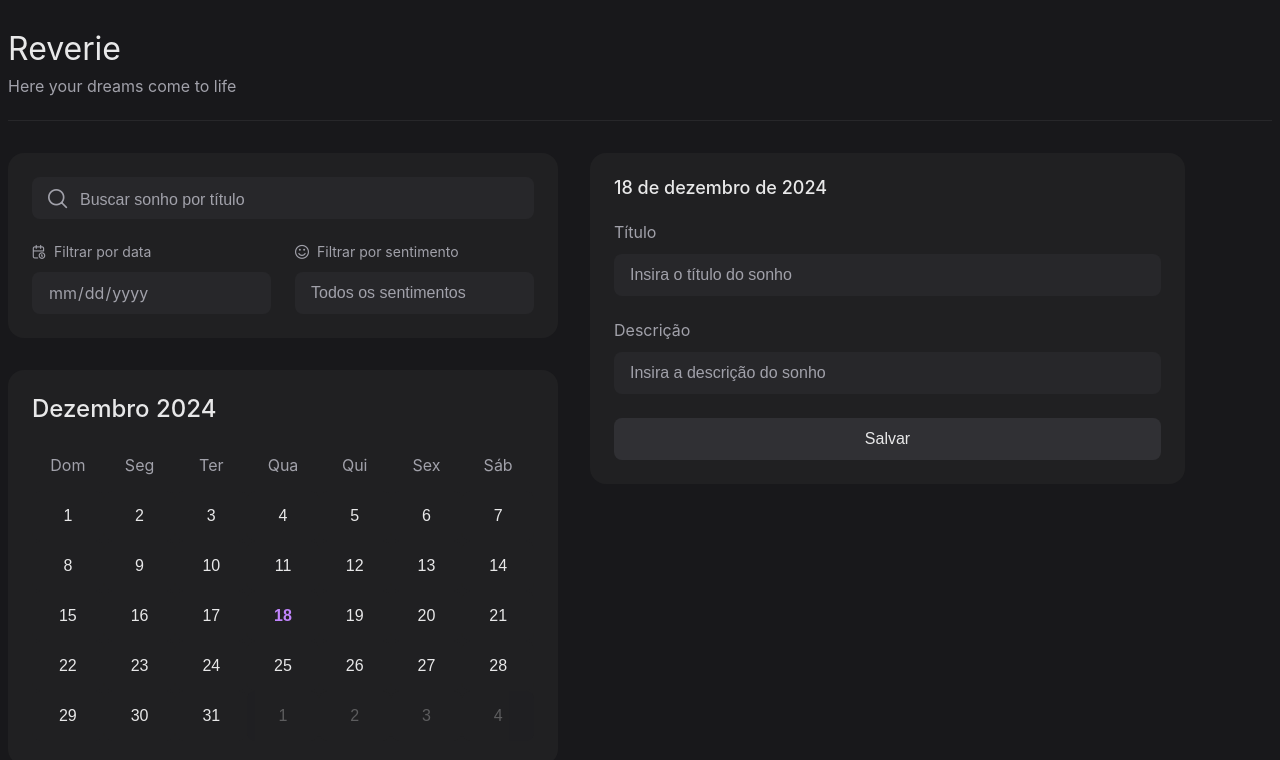
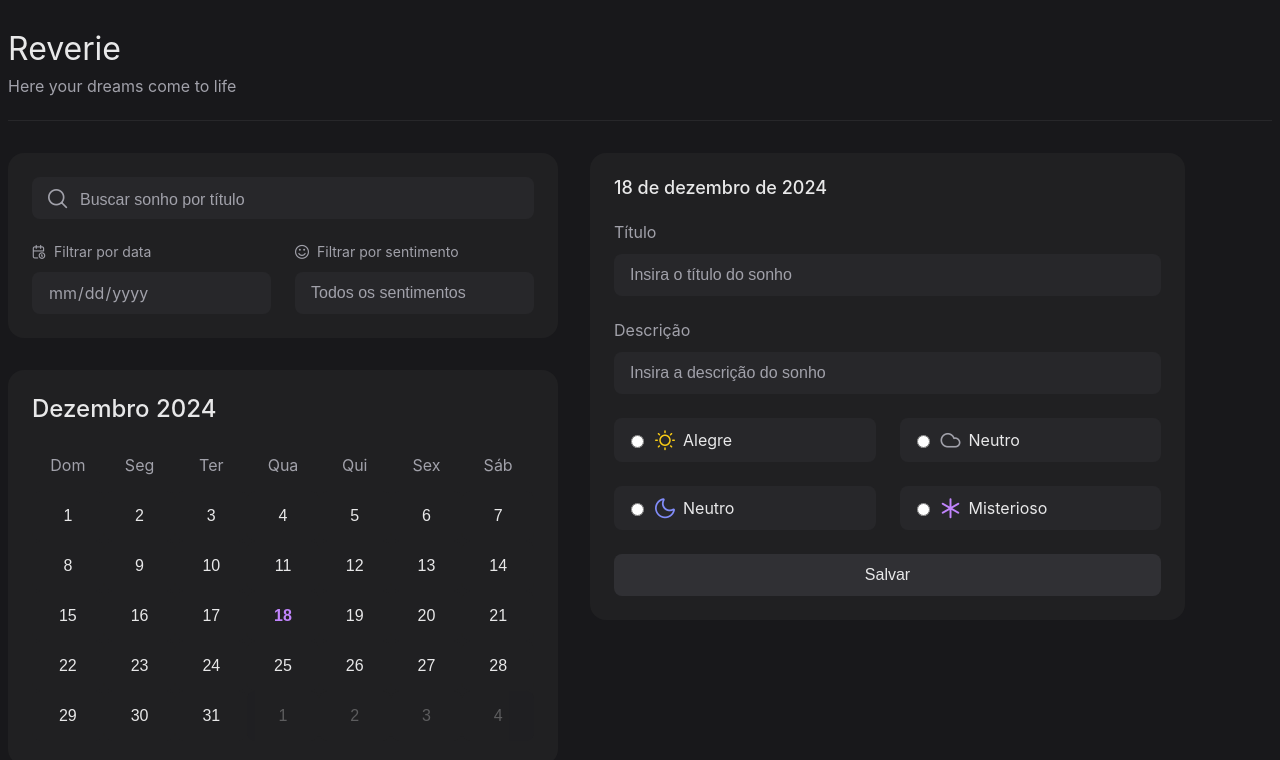
Before and after one commit to anaahnb/reverie-front, a Nuxt app: page /dreams in a window 1280 px wide. Shown: the top 760 px of the page. Built offline with nearby package versions, Linux system fonts and the light colour scheme.

Commit message:
feat: radio component

```diff
--- a/components/Form.vue
+++ b/components/Form.vue
@@ -13,6 +13,21 @@
 				:type="input.type"
 				:placeholder="input.placeholder"
 				:label="input.label" />
+
+				<div class="input-radio-group">
+					<Radio
+						class="input-radio-form"
+						v-for="radio in form.radio"
+						name="mood"
+						:id="radio.id"
+						:key="radio.id"
+						:model-value="radio.option"
+						:type="radio.type"
+						:label="radio.label"
+						:icon="radio.icon"
+						required />
+				</div>
+
 			<Button :disabled="isButtonDisabled"> Salvar </Button>
 		</div>
 	</div>
@@ -21,6 +36,7 @@
 <script lang="ts">
 
 import Button from './Button.vue';
+import Radio from './Radio.vue';
 
 export default {
 	props: {
@@ -28,6 +44,7 @@ export default {
 	},
 	components: {
 		Button,
+		Radio,
 	},
 	data() {
 		return {
@@ -48,6 +65,48 @@ export default {
 						value: "",
 						error: "",
 						type: "textarea",
+					}
+				],
+				radio: [
+					{
+						id: 'input-mood-happy',
+						label: 'Alegre',
+						icon: {
+							text: 'pi pi-sun',
+							color: '#FACC15'
+						},
+						option: 'alegre',
+						type: "radio",
+					},
+					{
+						id: 'input-mood-neutral',
+						label: 'Neutro',
+						icon: {
+							text: 'pi pi-cloud',
+							color: '#A1A1AA'
+						},
+						option: 'neutral',
+						type: "radio",
+					},
+					{
+						id: 'input-mood-scary',
+						label: 'Neutro',
+						icon: {
+							text: 'pi pi-moon',
+							color: '#818CF8'
+						},
+						option: 'scary',
+						type: "radio",
+					},
+					{
+						id: 'input-mood-mysterious',
+						label: 'Misterioso',
+						icon: {
+							text: 'pi pi-asterisk',
+							color: '#C084FC'
+						},
+						option: 'mysterious',
+						type: "radio",
 					}
 				]
 			}
@@ -85,6 +144,14 @@ export default {
 			flex-direction: column;
 			gap: 1.5rem;
 			margin-top: 1.5rem;
+			box-sizing: border-box;
+
+			.input-radio-group {
+				display: grid;
+				grid-template-columns: 1fr 1fr;
+        gap: 1.5rem;
+
+			}
 		}
 	}
 </style>
--- /dev/null
+++ b/components/Radio.vue
@@ -0,0 +1,76 @@
+<template>
+  <div class="radio-button">
+    <input
+      :id="id"
+      type="radio"
+      :name="name"
+      :option="modelValue"
+      />
+    <div class="label-group">
+      <i v-if="iconText" :class="iconText" :style="{ color: iconColor }" />
+      <label :for="id"> {{ label }} </label>
+    </div>
+  </div>
+</template>
+
+<script lang="ts" setup>
+
+export interface Icon {
+  text: string,
+  color?: string,
+}
+
+export interface Radio {
+  id: string
+  label: string
+  icon?: Icon,
+  name: string
+  disabled: boolean
+  type: string
+  required: boolean
+  modelValue: string[] | string,
+}
+
+const props = withDefaults(defineProps<Radio>(), {
+  disabled: false,
+  required: true,
+});
+
+const iconText = computed(() =>
+  typeof props.icon === "object" ? props.icon.text : props.icon
+)
+
+const iconColor = computed(() =>
+  typeof props.icon === "object" ? props.icon.color : '#E8E8E9'
+)
+
+</script>
+
+<style lang="scss">
+  @import 'primeicons/primeicons.css';
+
+  .radio-button {
+    display: flex;
+    align-items: center;
+    padding: .75rem;
+    background-color: $black-600-default-theme;
+    border-radius: 8px;
+    max-width: 100%;
+
+    .label-group {
+      display: flex;
+      gap: 8px;
+      align-items: center;
+      margin-left: 8px;
+      font-size: 16px;
+
+      label {
+        color: $neutral-100-default-theme
+      }
+
+      i {
+        font-size: 20px;
+      }
+    }
+  }
+</style>
```
